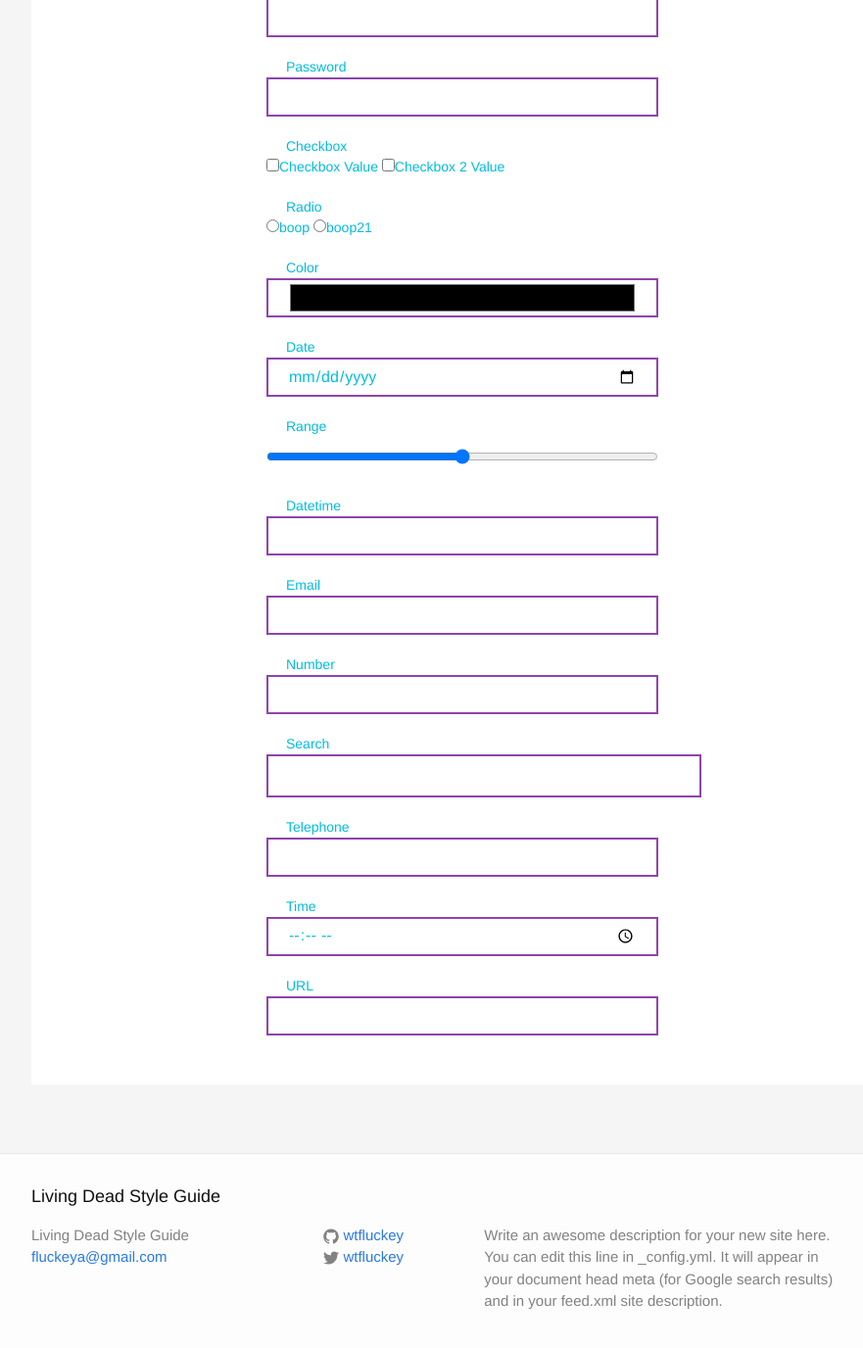
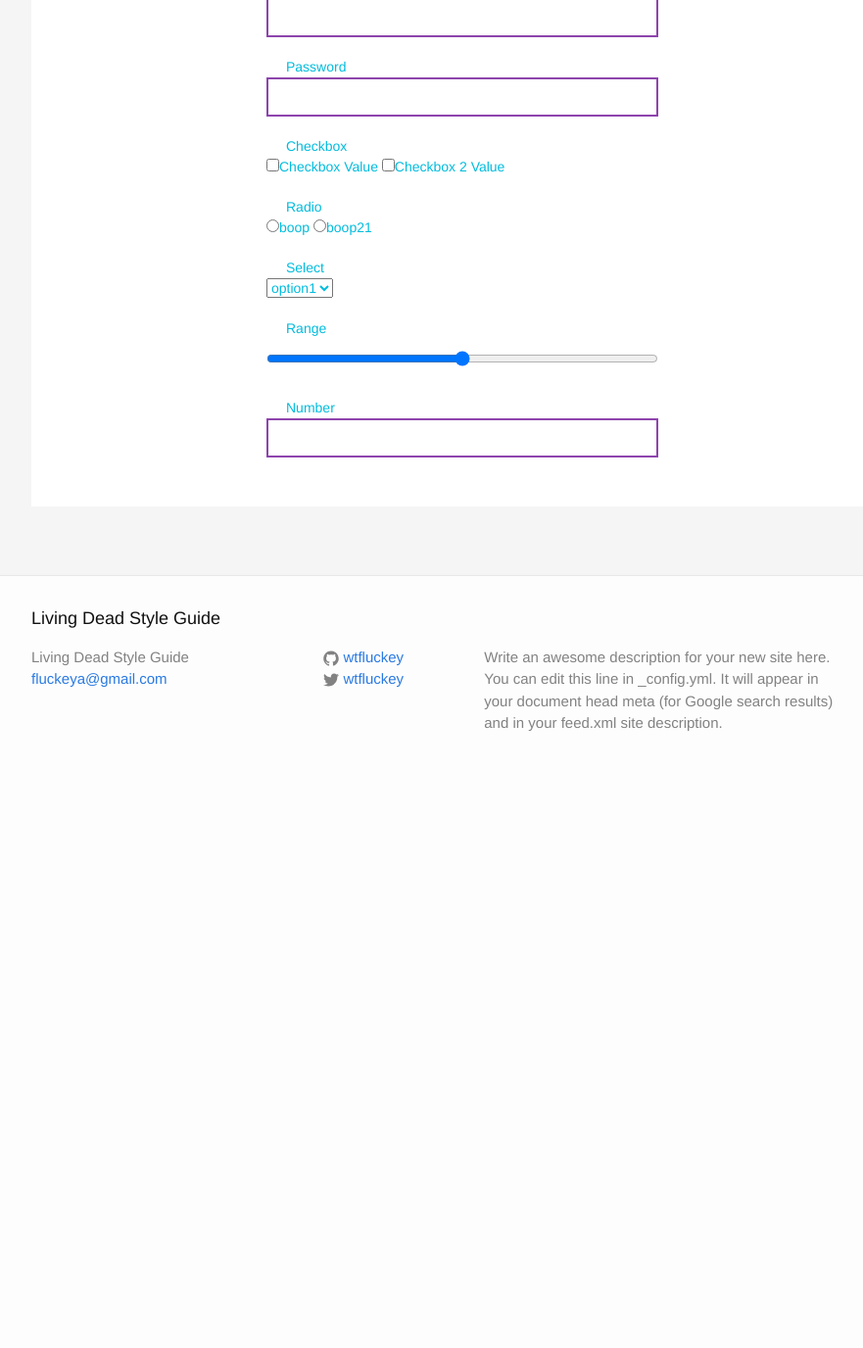
Before and after one commit to wtfluckey/style-guide, a Jekyll site: the page built from _posts/2015-10-26-Inputs.html, in a window 1280 px wide and 1400 px high, scrolled down 457 px. Shown: the top 1376 px of the window at 98% size, without its empty margins (168-1049 px from the left). Built offline with Jekyll 4.4.1, drawn with Linux system fonts in a browser that asks for light colours; nearby versions of some CDN libraries; after the commit the page ends 1267 px from its top, so only the background shows below that.

Commit message:
removing inputs that are not supported by all modern browsers

```diff
--- a/_posts/2015-10-26-Inputs.html
+++ b/_posts/2015-10-26-Inputs.html
@@ -35,13 +35,12 @@ meta: this is elephant metadata
   </div>
 
   <div class="form-group">
-    <label>Color</label>
-    <input type="color">
-  </div>
-
-  <div class="form-group">
-    <label>Date</label>
-    <input type="date">
+    <label>Select</label>
+    <select>
+      <option>option1</option>
+      <option>option2</option>
+      <option>option3</option>
+    </select>
   </div>
 
   <div class="form-group">
@@ -50,37 +49,8 @@ meta: this is elephant metadata
   </div>
 
   <div class="form-group">
-    <label>Datetime</label>
-    <input type="datetime">
-  </div>
-
-  <div class="form-group">
-    <label>Email</label>
-    <input type="email">
-  </div>
-
-  <div class="form-group">
     <label>Number</label>
     <input type="number">
   </div>
 
-  <div class="form-group">
-    <label>Search</label>
-    <input type="search">
-  </div>
-
-  <div class="form-group">
-    <label>Telephone</label>
-    <input type="tel">
-  </div>
-
-  <div class="form-group">
-    <label>Time</label>
-    <input type="time">
-  </div>
-
-  <div class="form-group">
-    <label>URL</label>
-    <input type="url">
-  </div>
 </div>
```
